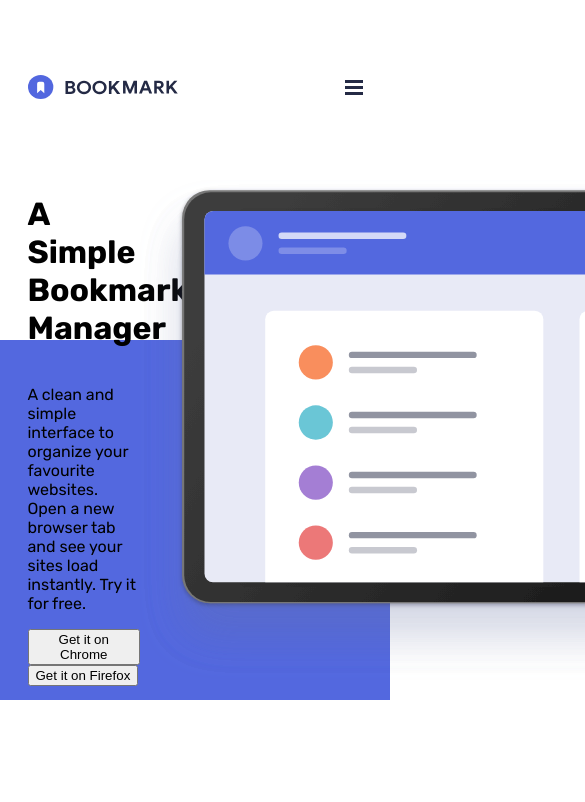
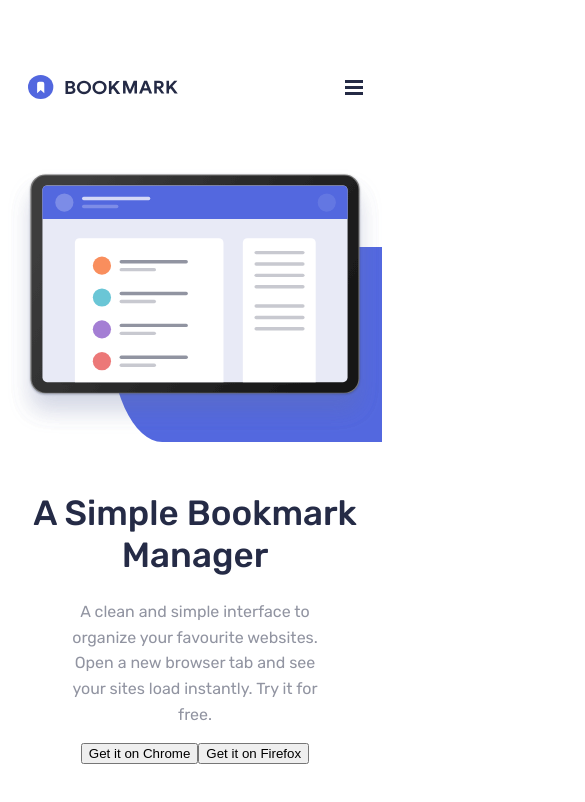
Before and after one commit to BootstrapKat/bookmark-landing-page, a Next.js app: page / in a window 390 px wide. Shown: the top 802 px of the page, 585 px wide, since content can reach past the window. Built offline with nearby package versions, Linux system fonts and the light colour scheme.

Commit message:
feat: Adds responsive design for hero module elements

```diff
--- a/components/Hero.module.css
+++ b/components/Hero.module.css
@@ -1,24 +1,73 @@
-.hero {
-  display: flex;
-  align-items: center;
-  margin-top: 75px;
-  justify-content: space-between;
-  margin-right: -115px;
+.heroWrapper {
+  position: relative;
 }
+
 .heroContent {
-  display: flex;
-  flex-direction: column;
-  width: 25%;
+  width: 30vw;
+}
+
+.heading {
+  font-size: 45px;
+  color: hsl(229, 31%, 21%);
+  font-weight: 500;
+}
+
+.heroBody {
+  color: hsl(229, 8%, 60%);
 }
 
 .heroBg {
-  width: 600px;
-  height: 360px;
+  width: 35vw;
+  height: 20vw;
   background-color: hsl(231, 69%, 60%);
   border-top-left-radius: 50% 200px;
   border-bottom-left-radius: 50% 300px;
   position: absolute;
   right: 0;
-  top: 340px;
+  top: 155px;
   z-index: -99;
 }
+
+.hero {
+  display: flex;
+  flex-direction: row;
+  align-items: center;
+  margin-top: 70px;
+  justify-content: space-around;
+  margin-left: 12vw;
+}
+
+@media only screen and (max-width: 768px) {
+  .hero {
+    flex-direction: column;
+    align-items: center;
+    margin-left: initial;
+  }
+  .heroImages {
+    order: -1;
+  }
+  .heroBg {
+    top: 20vw;
+    width: 70vw;
+    height: 50vw;
+  }
+  .heroContent {
+    width: 100%;
+    margin-top: 30px;
+    text-align: center;
+  }
+  .heading {
+    font-size: 35px;
+  }
+  .heroBody {
+    margin-left: 55px;
+    margin-right: 55px;
+    line-height: 1.6;
+  }
+}
+
+.heroImage {
+  position: relative;
+  z-index: 1;
+  width: 100%;
+}
--- a/components/Hero.tsx
+++ b/components/Hero.tsx
@@ -3,7 +3,7 @@ import Image from "next/image";
 
 const Hero = () => {
   return (
-    <>
+    <div className={styles.heroWrapper}>
       <div className={styles.hero}>
         <div className={styles.heroContent}>
           <h1 className={styles.heading}>A Simple Bookmark Manager</h1>
@@ -17,16 +17,21 @@ const Hero = () => {
             <button className={styles.lightBtn}>Get it on Firefox</button>
           </div>
         </div>
+        <div className={styles.heroImages}>
+          <div className={styles.heroImage}>
             <Image
               src="/illustration-hero.svg"
               alt="Bookermark Illustration Hero"
               height={500}
               width={700}
+              layout="responsive"
               priority
             />
           </div>
+        </div>
+      </div>
       <div className={styles.heroBg}></div>
-    </>
+    </div>
   );
 };
 
--- a/components/NavBar.module.css
+++ b/components/NavBar.module.css
@@ -1,8 +1,18 @@
 /* NavBar.module.css */
 .navContainer {
+  margin-left: calc(15vw);
+  margin-right: calc(15vw);
   color: hsl(229, 31%, 21%);
   margin-top: 75px;
   letter-spacing: 1.5px;
+}
+
+/* Smaller screens */
+@media (max-width: 1024px) {
+  .navContainer {
+    margin-left: calc(5vw);
+    margin-right: calc(5vw);
+  }
 }
 .navFlex {
   display: flex;
--- a/pages/_app.tsx
+++ b/pages/_app.tsx
@@ -7,7 +7,7 @@ import Head from "next/head";
 
 function MyApp({ Component, pageProps }: AppProps) {
   return (
-    <div className="margin">
+    <div>
       <Head>
         <title>Bookmark Landing Page</title>
       </Head>
```
Lines whose indentation alone changed are shown as unchanged.
